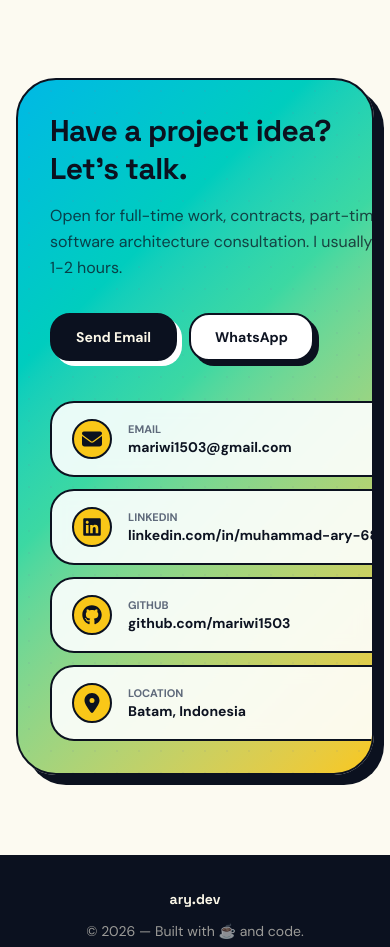
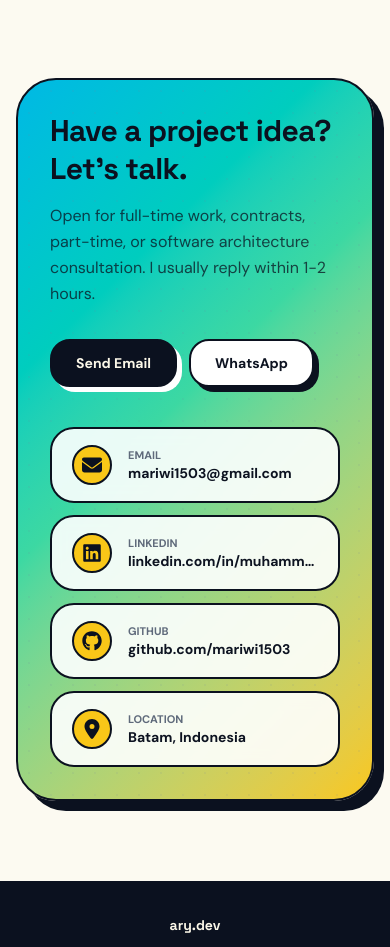
Before and after one commit to mariwi1503/portfolio, a Next.js app: page / in a window 390 px wide. Shown: the part 10458-11405 px from the top of the page. Built offline with nearby package versions, Linux system fonts and the light colour scheme.

Commit message:
style: improve layout responsiveness in contact section

```diff
--- a/src/components/sections/ContactSection.tsx
+++ b/src/components/sections/ContactSection.tsx
@@ -13,7 +13,7 @@ export function ContactSection() {
           <div className="relative overflow-hidden rounded-[2.5rem] border-2 border-ink bg-[image:var(--gradient-hero)] p-8 shadow-[10px_10px_0_var(--ink)] sm:p-14">
             <div className="bg-dots absolute inset-0 opacity-40"></div>
             <div className="relative grid gap-10 lg:grid-cols-[1.1fr_0.9fr] lg:items-center">
-              <div>
+              <div className="min-w-0">
                 <h2 className="text-3xl leading-tight font-black text-ink sm:text-5xl">
                   Have a project idea?
                   <br />
@@ -41,7 +41,7 @@ export function ContactSection() {
                   </Link>
                 </div>
               </div>
-              <ul className="space-y-3">
+              <ul className="space-y-3 min-w-0">
                 <li className="flex items-center gap-4 rounded-2xl border-2 border-ink bg-card/90 px-5 py-4 backdrop-blur-sm">
                   <span className="grid size-10 shrink-0 place-items-center rounded-xl border-2 border-ink bg-citrus">
                     <FaEnvelope className="text-xl text-ink" />
```
